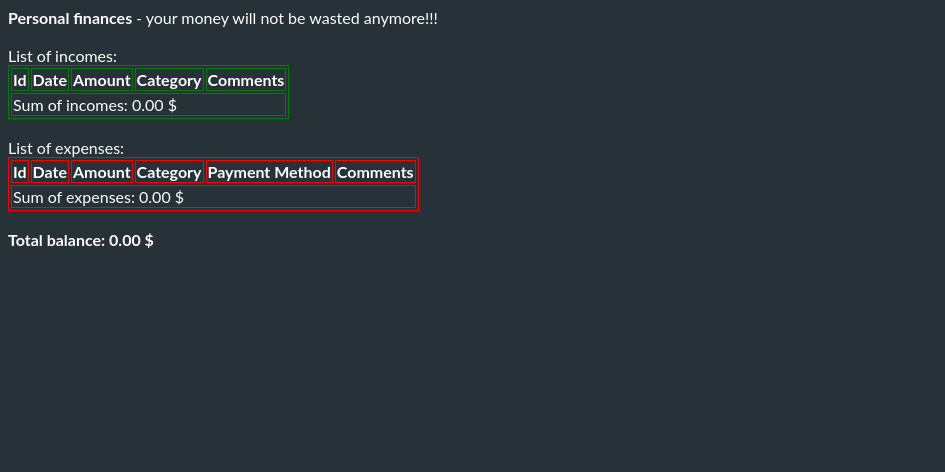
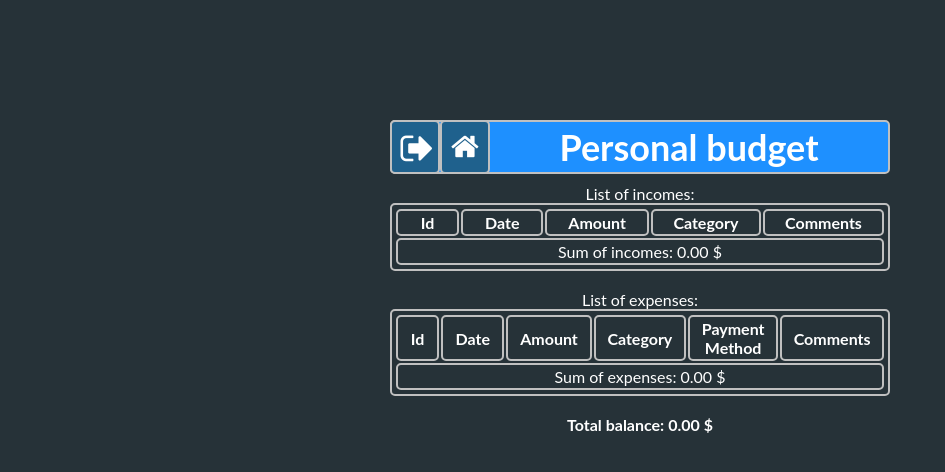
Before and after one commit to BenChG/PersonalFinancesPHP, a PHP site: page /show_balance.php in a window 1280 px wide. Shown: the top 472 px of the page, without its empty margins (0-945 px from the left). Run offline with PHP 8.4, Linux system fonts and the light colour scheme; the visitor is signed in with stand-in values (Sample User, id 1); data that the repository does not hold is empty.

Commit message:
Added changes in header, title, links

```diff
--- a/css/fontello.css
+++ b/css/fontello.css
@@ -57,7 +57,7 @@
 
  .icon-mail:before { content: '\e800'; font-size:15px; } /* '' */
 .icon-login-1:before { content: '\e801'; font-size:100px; margin-top:20px;} /* '' */
-.icon-logout-1:before { content: '\e802'; font-size:100px; margin-top:20px;} /* '' */
+.icon-logout:before { content: '\e802'; font-size:36px; margin-top:8px;} /* '' */
 .icon-edit-1:before { content: '\e803'; font-size:100px; margin-top:20px;} /* '' */
 .icon-home:before { content: '\e804'; font-size:100px; margin-top:20px;} /* '' */
 .icon-home2:before { content: '\e804'; font-size: 30px; margin-top:10px;} /* '' */
--- a/main.css
+++ b/main.css
@@ -12,7 +12,16 @@ body
 	width: 500px;
 	margin-left: auto;
 	margin-right: auto;
-	margin-top: 150px;
+	margin-top: 120px;
+	text-align: center;
+}
+
+#container_exp
+{
+	width: 500px;
+	margin-left: auto;
+	margin-right: auto;
+	margin-top: 15px;
 	text-align: center;
 }
 
@@ -25,48 +34,8 @@ body
 	text-align: center;
 }
 
-.container_balance
-{
-	float: left;
-	width: 496px;
-	margin-left: auto;
-	margin-right: auto;
-	text-align: center;
-}
-
 .header
 {
-	height: 50px;
-	line-height: 50px;
-	background-color: #1E90FF;
-	font-size:36px;
-	font-weight: 700;
-	border: 2px solid #C0C0C0;
-    border-radius: 5px;
-	margin-bottom: 10px;
-	cursor: default;
-}
-
-.header_balance
-{
-	float: left;
-	width:896px;
-	height: 50px;
-	line-height: 50px;
-	background-color: #1E90FF;
-	font-size:36px;
-	text-transform: uppercase;
-	font-weight: 700;
-	border: 2px solid #C0C0C0;
-    border-radius: 5px;
-	margin-bottom: 10px;
-	cursor: default;
-}
-
-.header_main_menu
-{
-	float: left;
-	width:446px;
 	height: 50px;
 	line-height: 50px;
 	background-color: #1E90FF;
@@ -204,6 +173,14 @@ text-align: center;
 	padding: 2px;
 }
 
+table, td, th
+{
+	border: 2px solid #C0C0C0;
+	border-radius: 5px;
+	padding: 2px;
+	width: 500px;
+}
+
 #additional
 {
 	font-size: 15px;
--- a/main_page.php
+++ b/main_page.php
@@ -37,11 +37,11 @@
 		<div id="container">
 
 			<div class="tile_icon_balance">
-				<a href="index.html" class="link"><i class="icon-home2"></i></a>
+				<a href="logout.php" class="link" title="Log out"><i class="icon-logout"></i></a>
 			</div>
 
-			<div class="header_main_menu">
-				Personal Finances
+			<div class="header">
+				Personal budget
 			</div>
 
 			<div style="margin-left:-6px;">
--- a/registration.php
+++ b/registration.php
@@ -188,7 +188,7 @@
 <html lang="pl">
 	<head>
 		<meta chatset="utf-8"/>
-		<title>Personal finanses - create your own account!</title>
+		<title>Register now!</title>
 		<meta name="description" content="Personal Finances - the best way to manage and save your money" />
 		<meta name="keywords" content="finances, personal, budget, money, wallet, save, incomes, expenses, manage" />
 		<meta name="author" content="BCG">
@@ -221,7 +221,7 @@
 		<div id="container"style="margin-top:120px;">
 
 			<div class="header">
-				Personal Finances
+				Personal Budget
 			</div>
 
 			<form method="post">
@@ -281,7 +281,7 @@
 
 				<div class="tile_right">
 					<div class="tile_icon">
-						<a href="index.html" target="_blank" class="link">
+						<a href="index.php" class="link">
 							<i class="icon-home"></br>Home</i>
 						</a>
 					</div>
--- a/show_balance.php
+++ b/show_balance.php
@@ -2,20 +2,35 @@
 <html lang="en">
 	<head>
 
-		<meta charset="utf-8" />
-		<meta http-equiv="X-UA-Compatible" content="IE=edge,chrome=1" />
-		<link rel="stylesheet" href="main.css" type="text/css" />
-
-		<title>Main page</title>
-
+		<meta charset="utf-8">
+		<title>Show the balance</title>
 		<meta name="description" content="Personal Finances - the best way to manage and save your money" />
 		<meta name="keywords" content="finances, personal, budget, money, wallet, save, incomes, expenses, manage" />
+		<meta name="author" content="BCG">
+		<meta http-equiv="X-Ua-Compatible" content="IE=edge,chrome=1">
+		<link rel="stylesheet" href="main.css" type="text/css" />
+		<link href "https://fonts.googleapis.com/css2?family=Josefin+Sans&family=Lato&display=swap" rel="stylesheet">
+		<link rel="stylesheet" href="css/fontello.css" type="text/css" />
 
 	</head>
 
 	<body>
 
-		<b> Personal finances </b> - your money will not be wasted anymore!!! <br />  <br />
+		<div id="container">
+
+			<div class="tile_icon_balance">
+				<a href="logout.php" class="link" title="Log out"><i class="icon-logout"></i></a>
+			</div>
+
+			<div class="tile_icon_balance">
+				<a href="main_page.php" class="link" title="Go back to Main Page"><i class="icon-home2"></i></a>
+			</div>
+
+			<div class="header">
+				Personal budget
+			</div>
+
+
 
 			<?php
 
@@ -44,7 +59,7 @@
 						if($result = $connection->query("SELECT * FROM incomes WHERE user_id='$id'"))
 						{
 							echo "List of incomes:"."<br/>";
-						echo "<table border='1', bordercolor='green'>
+							echo "<table>
 							<tr>
 							<th>Id</th>
 							<th>Date</th>
@@ -168,5 +183,7 @@
 
 			?>
 
+		</div>
+
 	</body>
 </html>
--- a/signin.php
+++ b/signin.php
@@ -46,7 +46,7 @@
 
 			<div class="tile_right">
 				<div class="tile_icon">
-					<a href="index.php" target="_blank" class="link">
+					<a href="index.php" class="link">
 						<i class="icon-home"></br>Home</i>
 					</a>
 				</div>
```
Also changed, not shown: add_expense.php (+5 -5 lines), add_income.php (+5 -5 lines), index.php (+4 -4 lines). Lines whose indentation alone changed are shown as unchanged.
